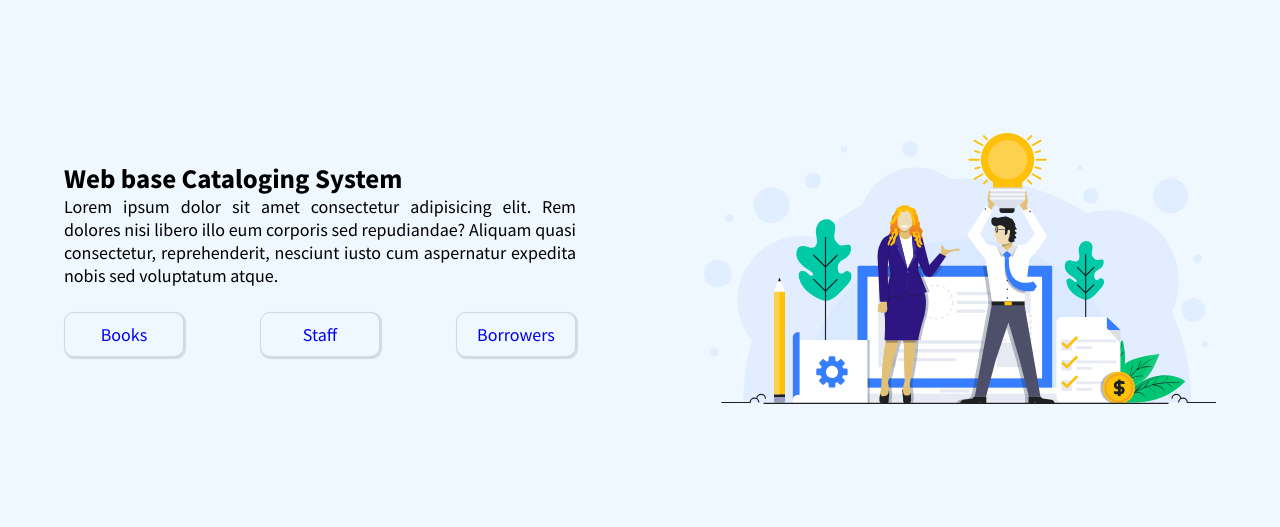
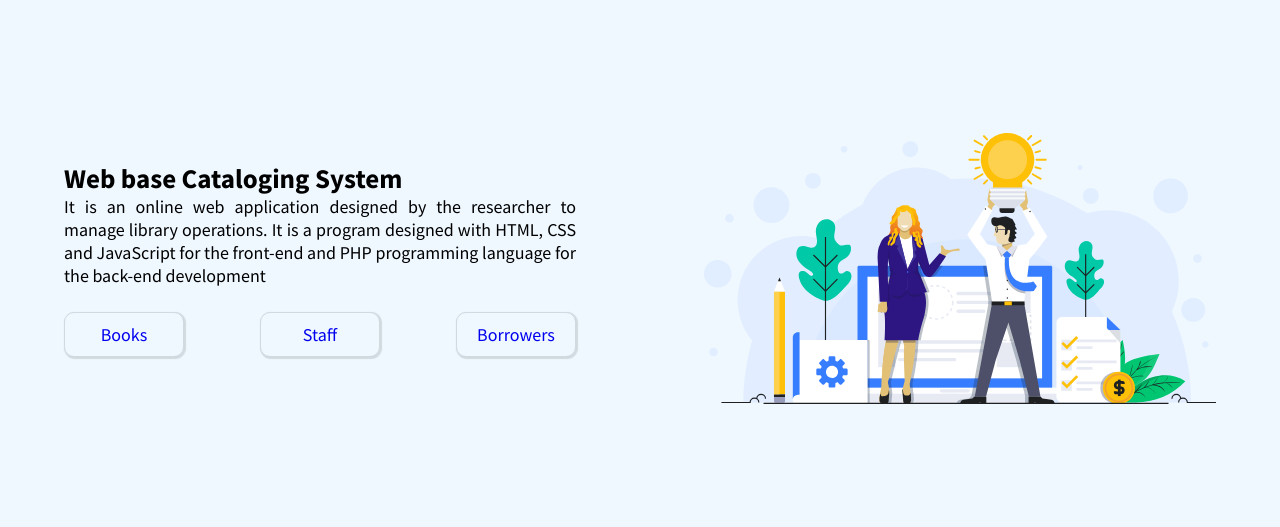
Before and after one commit to mujtabadamu/library, a PHP site: page /home.php in a window 1280 px wide. Shown: the part 179-706 px from the top of the page. Run offline with PHP 8.4, Linux system fonts and the light colour scheme; some libraries are stand-ins or nearby versions.

Commit message:
Add home page

```diff
--- a/home.php
+++ b/home.php
@@ -18,10 +18,9 @@
     <main class='home'>
         <div class="container">
             <h2>Web base Cataloging System </h2>
-            <p>Lorem ipsum dolor sit amet consectetur adipisicing elit.
-                Rem dolores nisi libero illo eum corporis sed repudiandae?
-                Aliquam quasi consectetur, reprehenderit, nesciunt
-                iusto cum aspernatur expedita nobis sed voluptatum atque.
+            <p>It is an online web application designed by the researcher to
+manage library operations. It is a program designed with HTML, CSS and JavaScript for
+the front-end and PHP programming language for the back-end development
             </p>
             <ul>
                 <li> <a href='book.php'>Books</a> </li>
```
